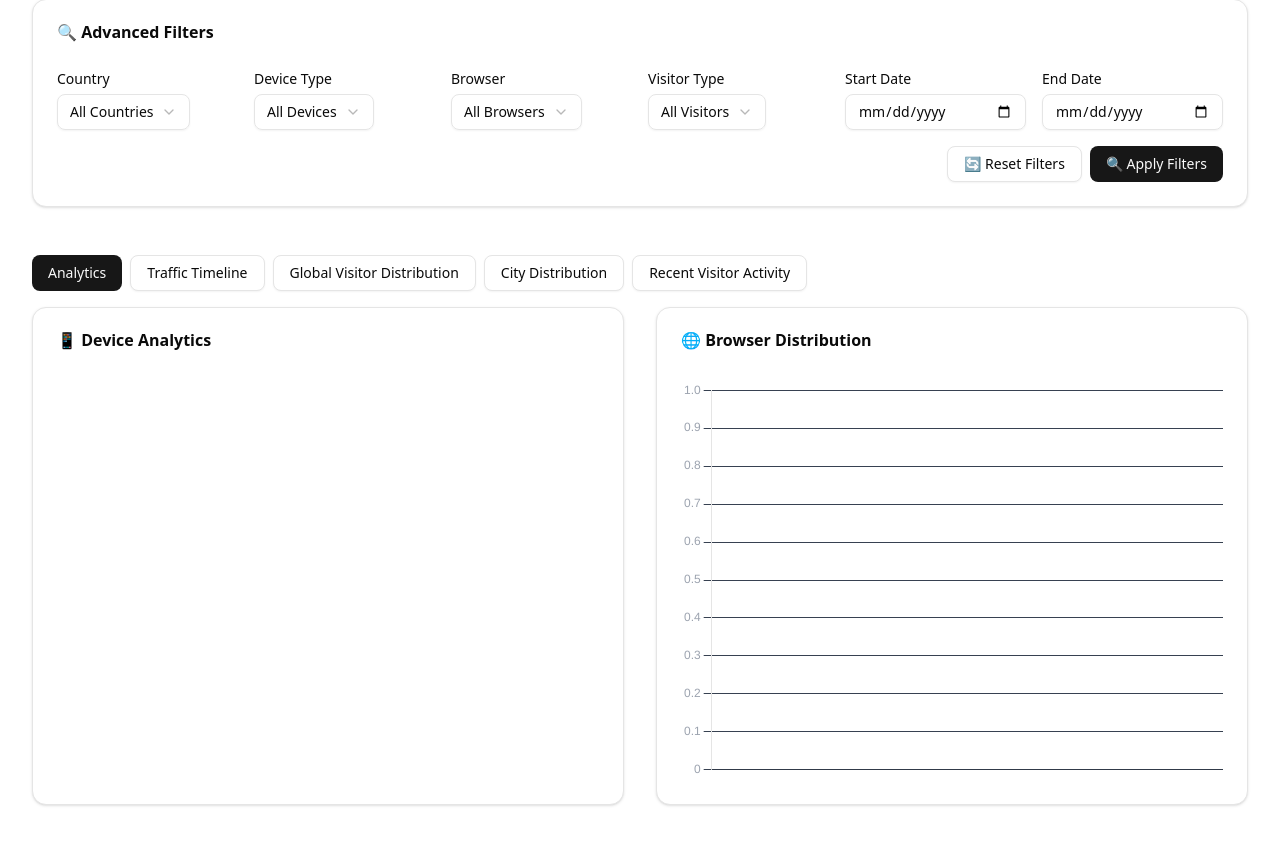
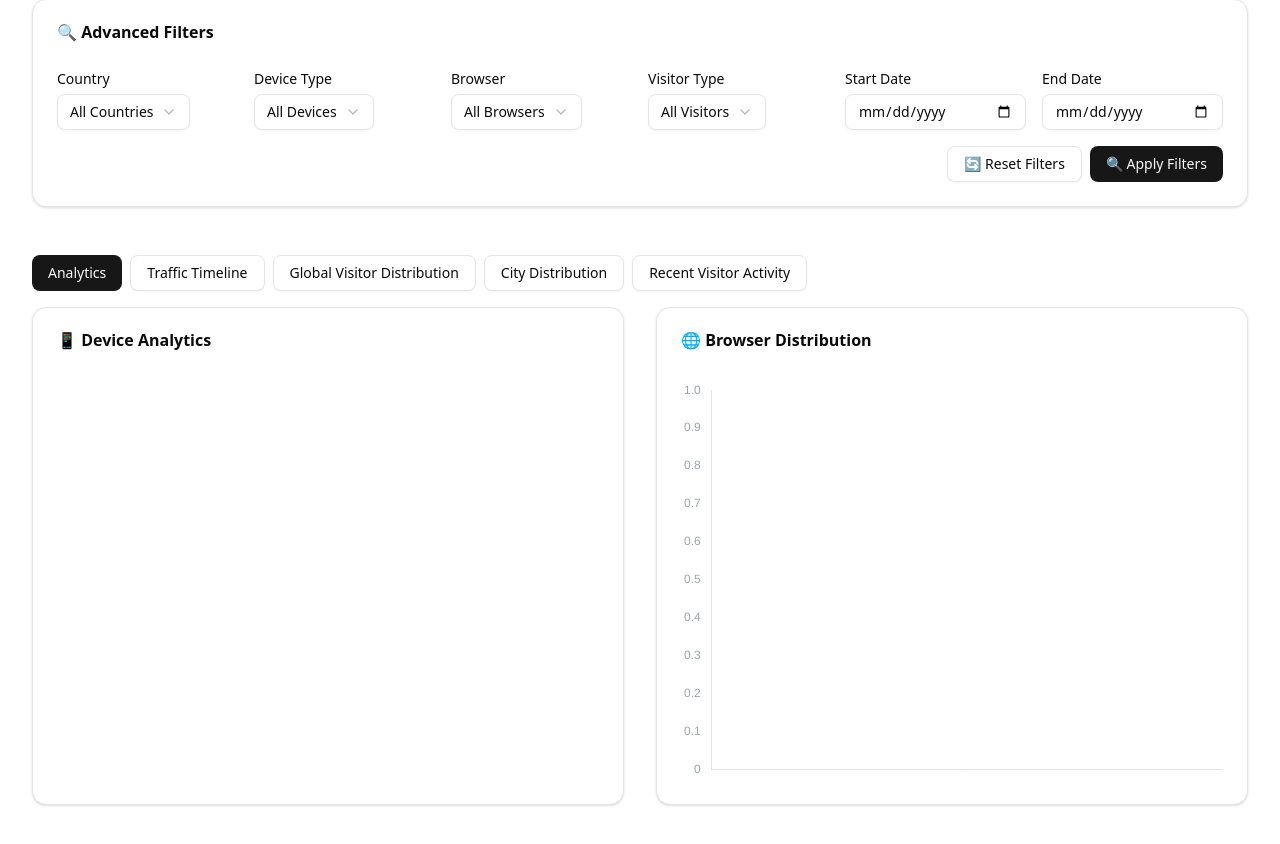
Before and after one commit to Raghavvram/js-flask-webhook-dashboard, a Next.js app in the folder frontend/: page / in a window 1280 px wide. Shown: the part 328-1172 px from the top of the page. Built offline with nearby package versions, Linux system fonts and the light colour scheme.

Commit message:
removed gird lines from all

```diff
--- a/frontend/package.json
+++ b/frontend/package.json
@@ -18,6 +18,7 @@
     "@radix-ui/react-tabs": "^1.1.13",
     "@radix-ui/react-tooltip": "^1.2.8",
     "chart.js": "^4.5.1",
+    "chartjs-plugin-datalabels": "^2.2.0",
     "class-variance-authority": "^0.7.1",
     "clsx": "^2.1.1",
     "lucide-react": "^0.552.0",
--- a/frontend/src/components/charts.tsx
+++ b/frontend/src/components/charts.tsx
@@ -252,8 +252,8 @@ function BrowserDistributionChart({ data }: { data: any }) {
             },
         },
         scales: {
-            y: { beginAtZero: true, ticks: { color: '#9ca3af' }, grid: { color: '#374151' } },
-            x: { ticks: { color: '#9ca3af' }, grid: { color: '#374151' } },
+            y: { beginAtZero: true, ticks: { color: '#9ca3af' }, grid: { display: false } },
+            x: { ticks: { color: '#9ca3af' }, grid: { display: false } },
         },
     };
 
@@ -301,8 +301,8 @@ export function CityDistributionChart({ data }: { data: any }) {
             },
         },
         scales: {
-            y: { beginAtZero: true, ticks: { color: '#9ca3af' }, grid: { color: '#374151' } },
-            x: { beginAtZero: true, ticks: { color: '#9ca3af' }, grid: { color: '#374151' } },
+            y: { beginAtZero: true, ticks: { color: '#9ca3af' }, grid: { display: false } },
+            x: { beginAtZero: true, ticks: { color: '#9ca3af' }, grid: { display: false } },
         },
         barPercentage: 0.6,
         categoryPercentage: 0.8,
--- a/frontend/src/components/traffic-timeline-chart.tsx
+++ b/frontend/src/components/traffic-timeline-chart.tsx
@@ -44,7 +44,7 @@ export function TrafficTimelineChart({ data }: { data: any[] }) {
                         <stop offset="95%" stopColor="#10b981" stopOpacity={0}/>
                         </linearGradient>
                     </defs>
-                    <CartesianGrid strokeDasharray="3 3" stroke="#374151" />
+
                     <XAxis dataKey="date" stroke="#9ca3af" tickFormatter={(tick) => new Date(tick).toLocaleDateString()} />
                     <YAxis stroke="#9ca3af" />
                     <Tooltip content={<CustomTooltip />} />
```
Also changed, not shown: 2 other files (tests, documents, lock files or other folders).
